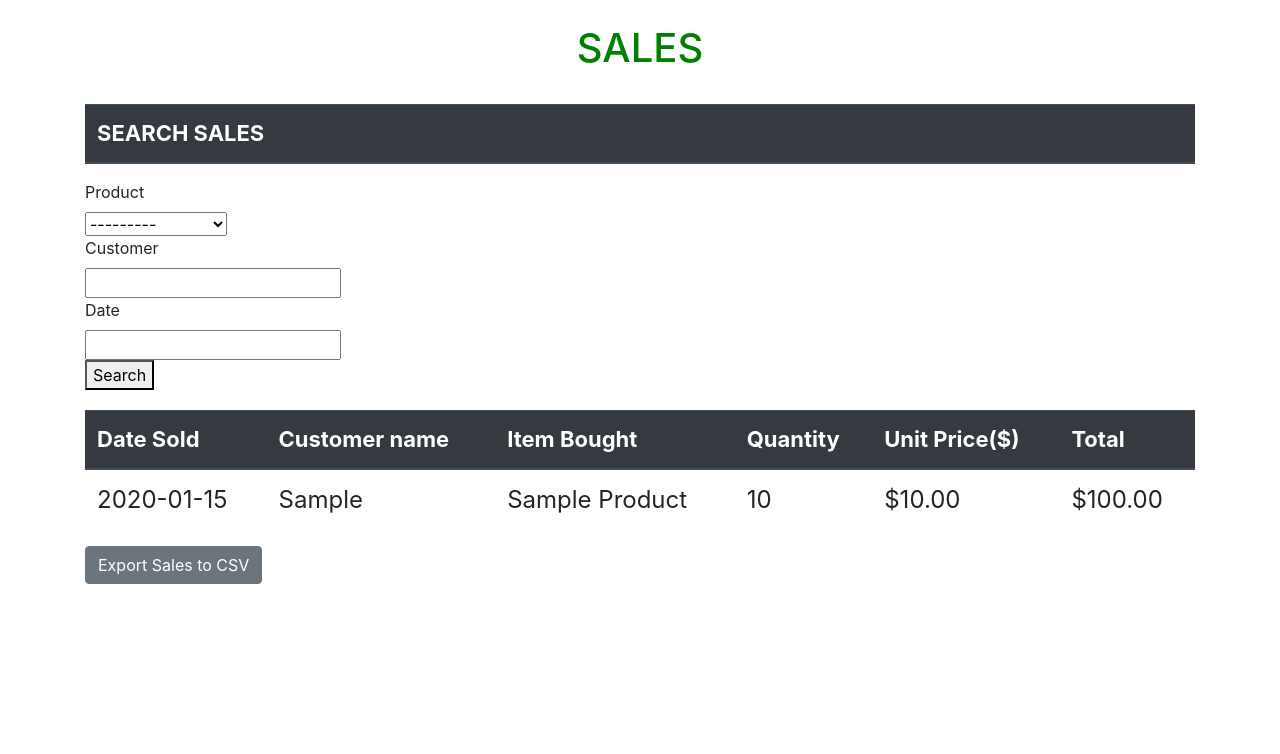
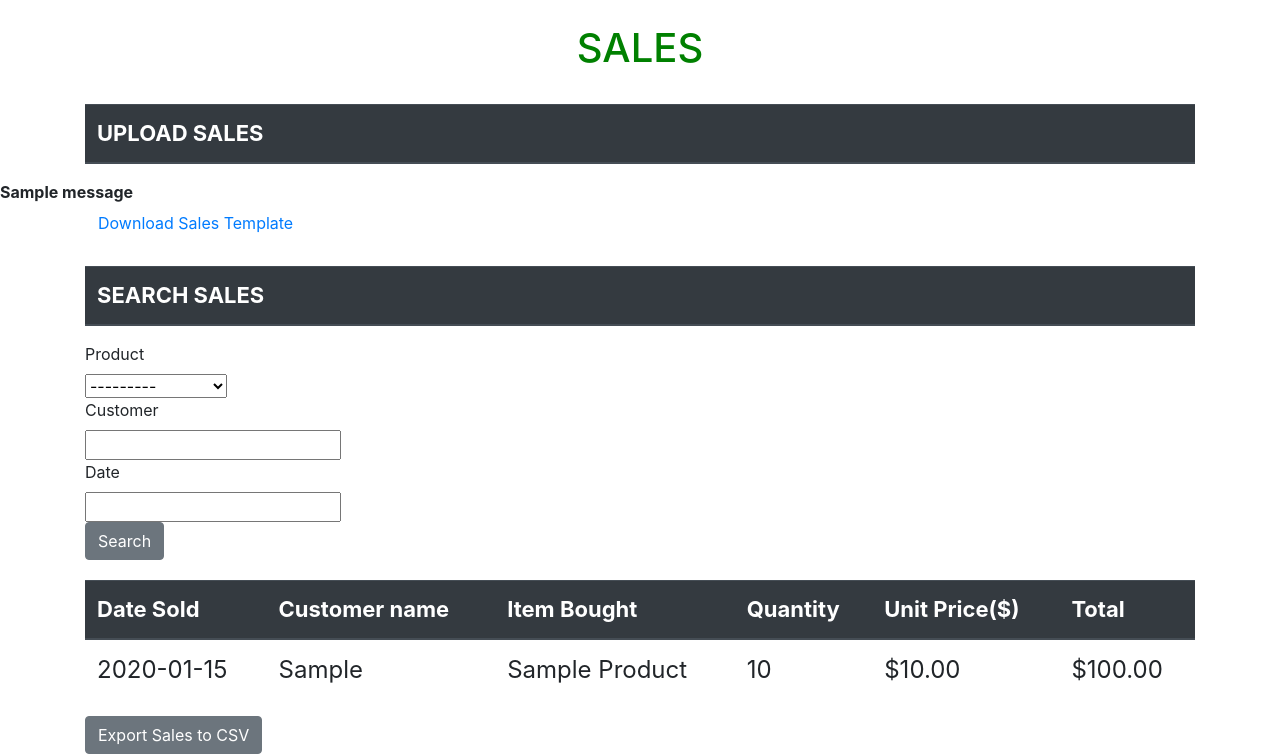
Before and after one commit to eastertest/PIM_Inventory, a Django app: page /all_sales/ in a window 1280 px wide. Shown: the part 56-810 px from the top of the page. Before the commit the page ends 640 px from the top, so only its background shows below. Run offline with Django 3.2, Linux system fonts and the light colour scheme; tables that the repository leaves empty hold one stand-in row (values such as "Sample post"); one stand-in notice (Sample message) is shown; lists and menus that the app fills with data are empty; some libraries are stand-ins or nearby versions.

Commit message:
work on uploading sales to the database

```diff
--- /dev/null
+++ b/prod_inventory_app/static/prod_inventory_app/sales_template.csv
@@ -0,0 +1,5 @@
+date,product_id,customer,quantity,unit_price,payment_received
+,,,,,
+,,,,,
+,,,,,
+,,,,,
--- a/prod_inventory_app/templates/prod_inventory_app/all_sales.html
+++ b/prod_inventory_app/templates/prod_inventory_app/all_sales.html
@@ -1,9 +1,58 @@
-{% extends 'prod_inventory_app/base.html'%} {% block content%}
+{% extends 'prod_inventory_app/base.html'%}
 {% load crispy_forms_tags%}
 {% load static %}
+{% block content%}
 <br/>
+
 <div class="container">
     <h1 class="text-center">SALES</h1><br>
+    <table class="table">
+        <thead class="thead-dark">
+        <tr>
+            <th scope="col">UPLOAD SALES</th>
+        </tr>
+        </thead>
+    </table>
+</div>
+
+{% if messages %}
+{% for message in messages %}
+<div>
+    <strong>{{message|safe}}</strong>
+</div>
+{% endfor %}
+{% else %}
+
+
+
+<div class="container">
+    <a href="{% url 'sales_upload' %}">
+
+    <form action="" method="POST" enctype="multipart/form-data">
+
+        {% csrf_token %}
+        <input type="file" id="file1" name="file">
+            <button class="btn btn-secondary btn" type="submit">Upload</button>
+    </form>
+    </a>
+    {% endif %}
+
+</div>
+
+<div class="container">
+        <a href="{% static 'prod_inventory_app/sales_template.csv' %}">
+            <input
+                    class="btn btn-link"
+                    value="Download Sales Template"
+                    type="button"/>
+        </a>
+
+    </div>
+    <br/>
+
+
+
+<div class="container">
     <table class="table">
         <thead class="thead-dark">
         <tr>
@@ -17,7 +66,7 @@
     <form method="get">
         {% csrf_token %}
         {{ sale_filters.form | crispy}}
-        <button type="submit">Search</button>
+        <button class="btn btn-secondary btn" type="submit">Search</button>
     </form>
     <span style="display:block; height: 20px;"></span>
     <table class="table">
@@ -45,11 +94,11 @@
         {% endfor %}
     </table>
 
-	    <a href="{% url 'export_sales_csv' %}">
+    <a href="{% url 'export_sales_csv' %}">
         <input
-            value="Export Sales to CSV"
-            class="btn btn-secondary btn"
-            type="button"/>
+                value="Export Sales to CSV"
+                class="btn btn-secondary btn"
+                type="button"/>
     </a>
 </div>
 
--- a/prod_inventory_app/templates/prod_inventory_app/stock_data.html
+++ b/prod_inventory_app/templates/prod_inventory_app/stock_data.html
@@ -19,7 +19,7 @@
 <div class = "container">
 <form method="get">
     {{ received_filters.form  | crispy}}
-    <button type="submit">Search</button>
+    <button class="btn btn-secondary btn" type="submit">Search</button>
   </form>
   <span style="display:block; height: 20px;"></span>
   <table class="table">
--- a/prod_inventory_app/urls.py
+++ b/prod_inventory_app/urls.py
@@ -13,5 +13,6 @@ urlpatterns = [
     path('receipt/<int:receipt_id>/', views.receipt_detail, name='receipt_detail'),
     path('stock/', views.stock_search, name='stock'),
     path('export_products_csv/', views.export_products_csv, name='export_products_csv'),
-    path('export_sales_csv/', views.export_sales_csv, name='export_sales_csv')
+    path('export_sales_csv/', views.export_sales_csv, name='export_sales_csv'),
+    path('sales_upload/', views.sales_upload, name='sales_upload'),
 ]
--- a/prod_inventory_app/views.py
+++ b/prod_inventory_app/views.py
@@ -1,10 +1,12 @@
 from django.shortcuts import render, redirect
-from django.http import HttpResponse
+from django.http import HttpResponse, HttpRequest
 from prod_inventory_app.forms import ProductForm, ReceivedForm, SaleForm
 from prod_inventory_app.filters import ProductFilter, ReceivedFilter, SaleFilter
+from django.core.paginator import Paginator, EmptyPage, PageNotAnInteger
 import datetime
-import csv
+import csv, io
 from django.core.mail import send_mail
+from django.contrib import messages
 
 from .models import Product, Received, Sale
 
@@ -166,3 +168,31 @@ def export_sales_csv(request):
     for sale in sales:
         writer.writerow([sale.date, sale.customer, sale.product, sale.quantity, sale.unit_price, sale.payment_received])
     return response
+
+
+def sales_upload(request):
+    template = 'prod_inventory_app/all_sales.html'
+    data = Sale()
+    prompt = {
+        'sale_order': 'date, product_id, customer, quantity, unit_price, payment_received',
+        'sales': data
+    }
+    if request.method == 'GET':
+        return render(request, template, prompt)
+    csv_file = request.FILES['file']
+    if not csv_file.name.endswith('.csv'):
+        messages.error(request, 'NOT A CSV FILE')
+    data_set = csv_file.read().decode('UTF-8')
+    io_string = io.StringIO(data_set)
+    next(io_string)
+    for column in csv.reader(io_string, delimiter=',', quotechar='|'):
+        _, created = Sale.objects.update_or_create(
+            date=column[0],
+            product_id=column[1],
+            customer=column[2],
+            quantity=column[3],
+            unit_price=column[4],
+            payment_received=column[5]
+        )
+    context = {}
+    return render(request, template, context)
```
